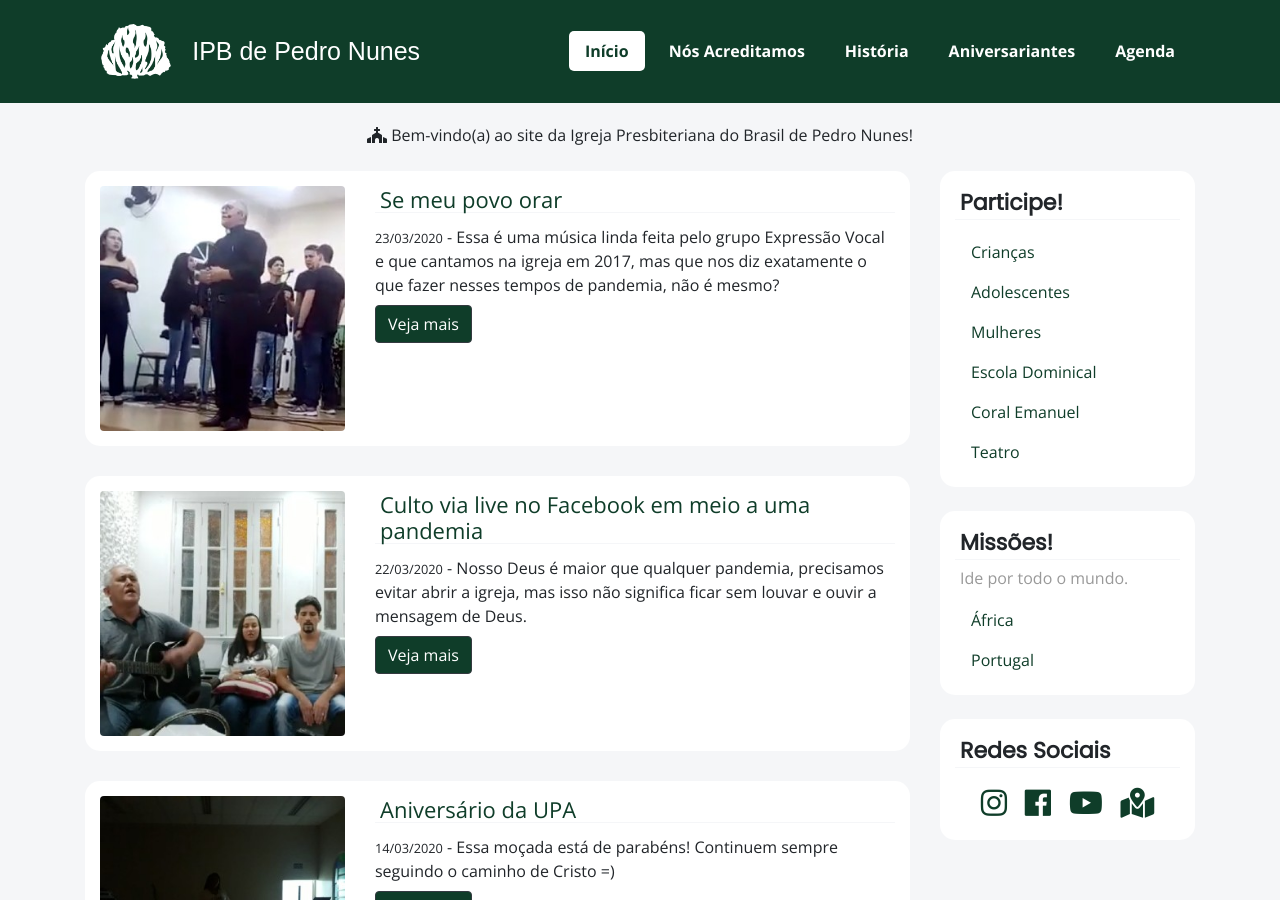
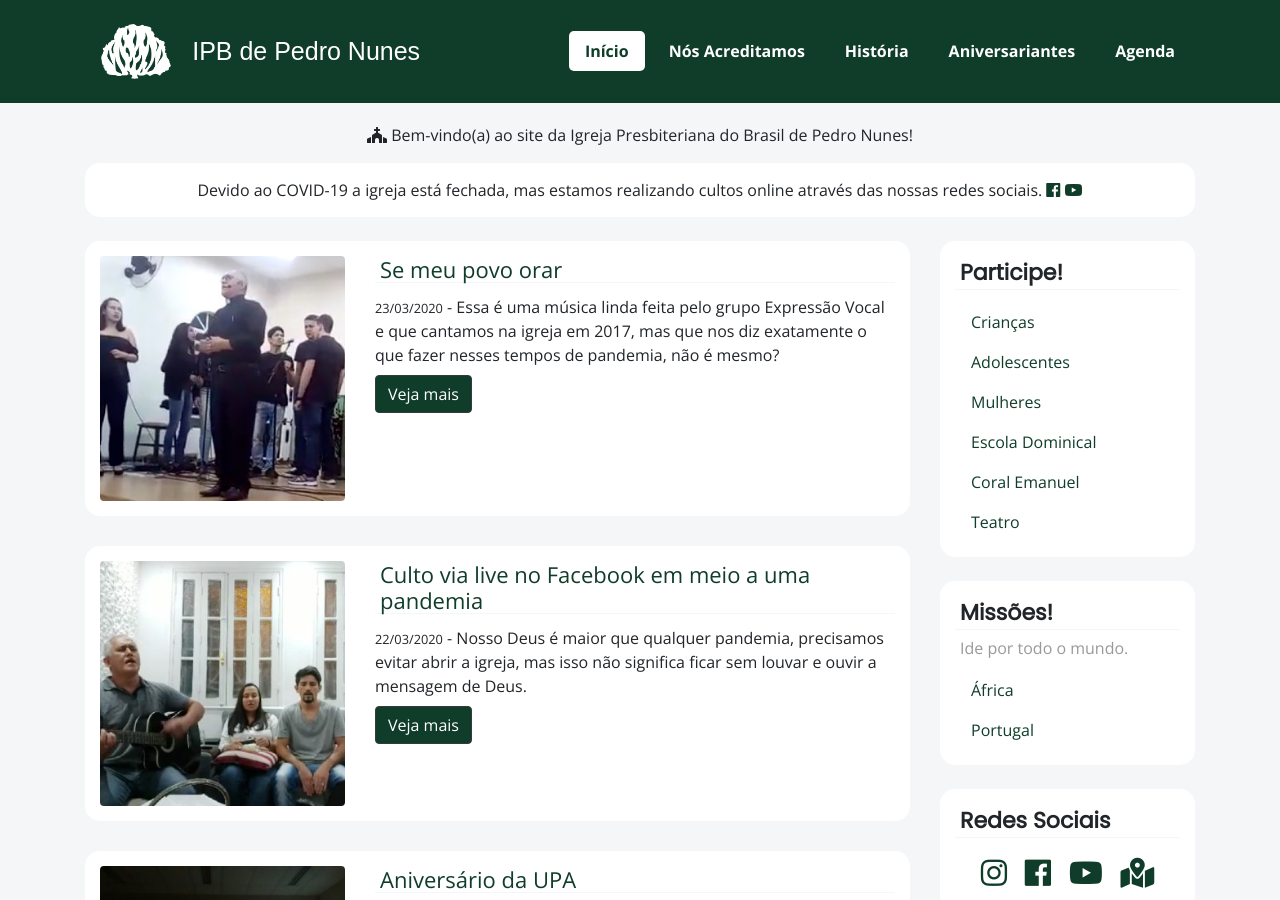
Before and after one commit to lucasprag/ipbpedronunes, a Jekyll site: the page built from index.html, in a window 1280 px wide and 900 px high. Built offline with Jekyll 4.4.1, drawn with Linux system fonts in a browser that asks for light colours; nearby versions of some CDN libraries; the list of posts is cut into pages by our own code.

Commit message:
Add warning about COVID and update page about Robson

```diff
--- a/_includes/welcome.html
+++ b/_includes/welcome.html
@@ -1,3 +1,17 @@
 <div class="include-welcome">
   <i class="fas fa-church"></i> Bem-vindo(a) ao site da Igreja Presbiteriana do Brasil de Pedro Nunes!
 </div>
+
+<div class="card text-center mt-3">
+  <span>
+    Devido ao COVID-19 a igreja está fechada, mas estamos realizando cultos online através das nossas redes sociais.
+
+    <a href="{{ site.social.facebook }}" target="_blank">
+      <i class="fab fa-facebook"></i>
+    </a>
+
+    <a href="{{ site.social.youtube }}" target="_blank">
+      <i class="fab fa-youtube"></i>
+    </a>
+  </span>
+</div>
```
Also changed, not shown: africa.html (+20 -14 lines).
